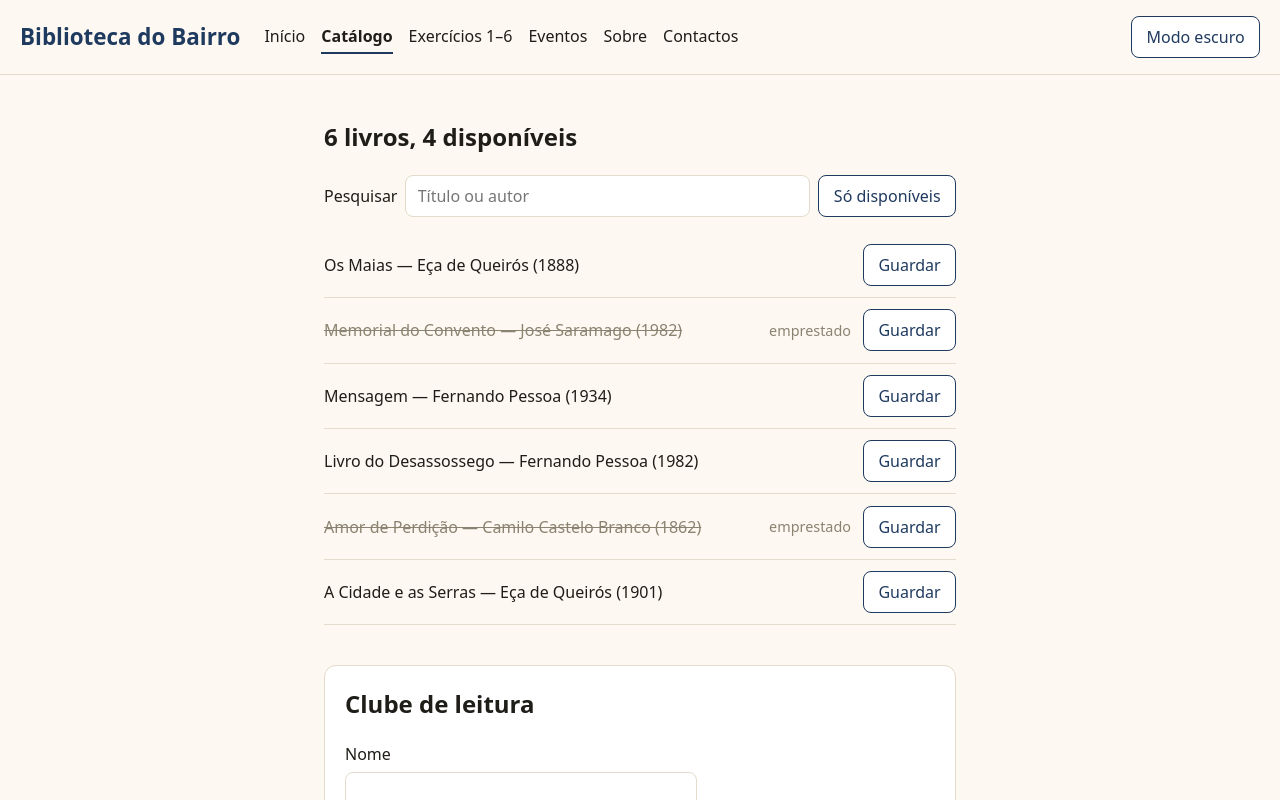
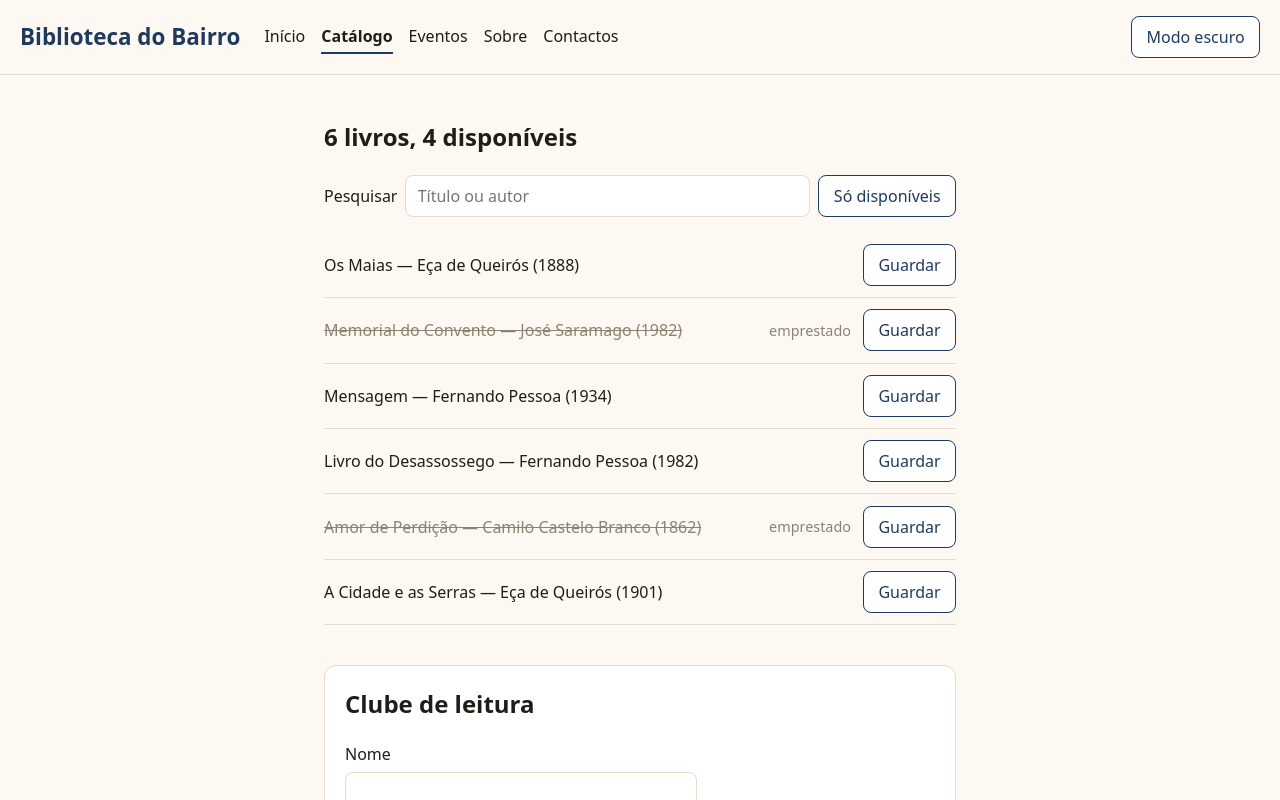
Before and after one commit to goncalosousa888/Biblioteca_Bairro_1, a plain HTML site: page catalogo.html in a window 1280 px wide. Shown: the top 800 px of the page. Drawn offline with Linux system fonts and the light colour scheme.

Commit message:
mudanças exercicios

```diff
--- a/catalogo.html
+++ b/catalogo.html
@@ -13,7 +13,6 @@
     <nav>
       <a href="index.html">Início</a>
       <a href="catalogo.html" aria-current="page">Catálogo</a>
-      <a href="exercicios.html">Exercícios 1–6</a>
       <a href="eventos.html">Eventos</a>
       <a href="sobre.html">Sobre</a>
       <a href="contactos.html">Contactos</a>
```
Also changed, not shown: index.html (+0 -1 lines), 1 other file.
